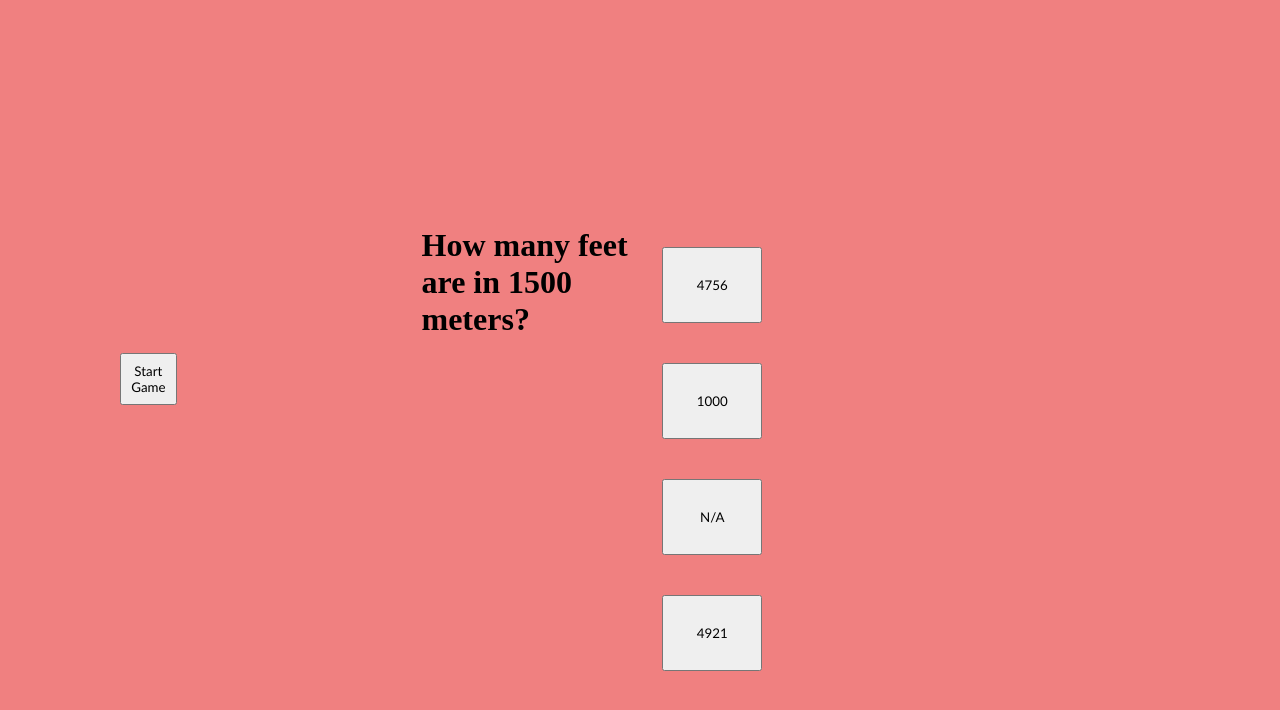
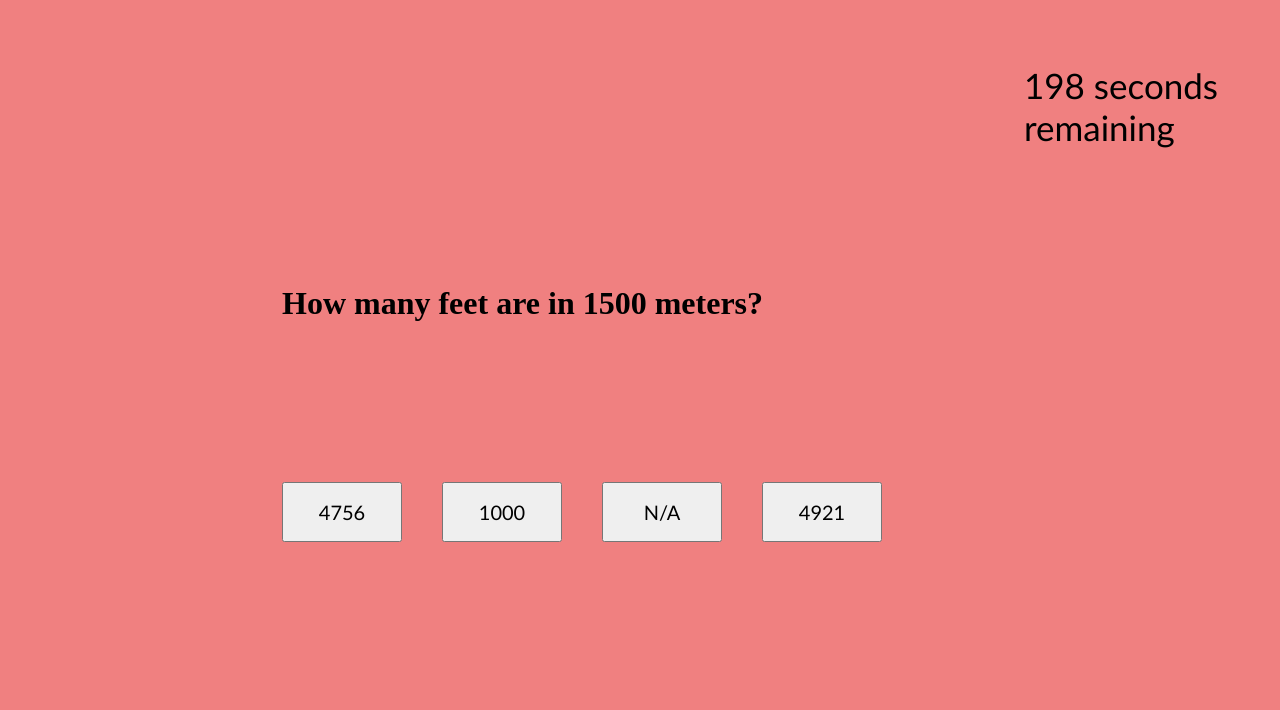
Before and after one commit to JasonGabs/Multiple_Choice_Quiz, a plain HTML site: page index.html in a window 1280 px wide. Both pictures are taken after a click on the button "Start Game". Drawn offline with Linux system fonts and the light colour scheme.

Commit message:
Updated functionality of repeated quizzes

```diff
--- a/Develop/script.js
+++ b/Develop/script.js
@@ -2,12 +2,12 @@
 // const secondButton = document.querySelector("#button2");
 // const thirdButton = document.querySelector("#button3");
 // const fourthButton = document.querySelector("#button4");
-const startGameButton = document.getElementById("startGameButton");
-const timer = document.getElementById("#timer");
+var startGameButton = document.getElementById("startGameButton");
+var timer = document.getElementById("timer");
 // var activeQuestion = document.getElementById(".questions");
 
 var gameOver = document.getElementById("#gameOverScreen")
-
+var mainQuestion = document.querySelector("#question1");
 var allQuestions = [
     {
         question: "How many feet are in 1500 meters?",
@@ -20,21 +20,27 @@ var allQuestions = [
         answer: "K2",
     },
     {
-        question: "What is the answer to this math problem: (40 + 23 - 83 + 200 + 49 - 51) * 0?",
+        question: "Solve for x: (40 + 200 + 49 - 51) * 0 = x",
         options: ["0", "252", "1000", "-1000"],
         answer: "0",
     },
     {
         question: "Game Over!",
+        options: []
+
     },
 ]
 var currentIndex = 0;
 var storedScores = [];
-var timeScore = 0;
+
+var timeLeft = 30;
+timer.textContent = timeLeft + " seconds remaining";
 // hideElements ();
 startGameButton.addEventListener("click", function () {
     // showQuestions();
+    timerCountdown();
     updateQuestionText();
+    startGameButton.style.display = "none";
     // secondQuestion();
     // thirdQuestion();
 })
@@ -44,29 +50,76 @@ function updateQuestionText() {
 
     // allQuestions[0].style.display = "inline-flex";
     // for (var i = 0; i < allQuestions.length; i++) {
-
         document.querySelector("#buttonArea").textContent = "";
-
-        var mainQuestion = document.querySelector("#question1");
         mainQuestion.textContent = allQuestions[currentIndex].question;
-
         for (var i = 0; i < allQuestions[currentIndex].options.length; i++) {
             var questionButton = document.createElement("button");
-
-            questionButton.onclick = function() {
-                nextQuestion();
-            }
+            console.log(questionButton);
 
             questionButton.textContent = allQuestions[currentIndex].options[i];
             document.querySelector("#buttonArea").appendChild(questionButton);
+
+            questionButton.onclick = function () {
+                if (questionButton.textContent != allQuestions[currentIndex].answer) {
+                    timeLeft = timeLeft - 5
+                    nextQuestion();
+                } else {
+                    nextQuestion();
+                }
+            }
         }
 
 }
 
 function nextQuestion () {
+    if (allQuestions[currentIndex].question === "Game Over!") {
+        return
+    }
     currentIndex++;
     updateQuestionText();
 }
+
+
+
+function timerCountdown () {
+timeLeft = 200;
+timeLeft--;
+var timeInterval = setInterval(function () {
+
+    if (timeLeft > 1 && allQuestions[currentIndex].question !== "Game Over!") {
+      timer.textContent = timeLeft + ' seconds remaining';
+      timeLeft--;
+
+    } else if (timeLeft === 1) {
+      timer.textContent = timeLeft + ' second remaining';
+      timeLeft--;
+
+    } else {
+      timer.textContent = "Times Up!";
+      mainQuestion.textContent = allQuestions[allQuestions.length - 1].question;
+      document.querySelector("#buttonArea").textContent = "";
+      startGameButton.style.display = "";
+      currentIndex = 0;
+      clearInterval(timeInterval);
+    }
+  }, 1000);
+}
+
+// function playAgain () {
+//     if (allQuestions[currentIndex].question = "Game Over!") {
+//         var playAgainButton = document.createElement("button");
+//         document.querySelector("#buttonArea").appendChild(playAgainButton);
+//         playAgainButton.textContent = "Play Again?";
+
+//         playAgainButton.onclick = function () {
+//             timerCountdown();
+//             updateQuestionText();
+//             startGameButton.style.display = "none";
+//         }
+//     }
+// }
+
+
 // function hideElements () {
 //     firstButton.style.display = "none";
 //     secondButton.style.display = "none";
--- a/Develop/style.css
+++ b/Develop/style.css
@@ -5,7 +5,7 @@
 
 body {
     background-color: lightcoral;
-    height: fit-content;
+
 }
 /* .startGameButton {
   display: inline-flex;
@@ -16,7 +16,7 @@ body {
     align-items: center;
     justify-content: center;
     height: 100%;
-    max-height: 150px;
+    max-height: 250px;
     max-width: 80%;
     padding: 100px;
     margin-top: 50px;
@@ -24,24 +24,43 @@ body {
 
   .questions {
     display: flex;
+    flex-direction: column;
     align-items: center;
     justify-content: center;
-    margin-top: 12%;
+    margin-top: 5%;
     font-size: 35px;
     font-family:'Trebuchet MS', 'Lucida Sans Unicode', 'Lucida Grande', 'Lucida Sans', Arial, sans-serif
   }
+  h1 {
+    padding-left: 20px;
+    padding-bottom: 20%;
+  }
 
   .quizArea {
-    display: inline-flex;
-    margin: 20%;
-    padding: 20px;
-    max-height: fit-content;
+
+    margin: 10%;
+    padding: px;
+    /* max-height: fit-content; */
   }
 
   button {
     padding: 8px;
+    padding-top: 40;
     margin: 20px;
-    width: 100px;
-    height: 25%;
+    width: 120px;
+    height: 60px;
+    font-size: 20px;
     font-family:'Trebuchet MS', 'Lucida Sans Unicode', 'Lucida Grande', 'Lucida Sans', Arial, sans-serif ;
   }
+
+  #timer {
+    display: flex;
+    align-items: center;
+    margin-left: 80%;
+
+    font-size: 35px;
+    font-family:'Trebuchet MS', 'Lucida Sans Unicode', 'Lucida Grande', 'Lucida Sans', Arial, sans-serif
+  }
+#buttonArea {
+  width: 700px;
+}
--- a/index.html
+++ b/index.html
@@ -8,20 +8,15 @@
 </head>
 <body>
     <section class="questions"></section>
+    <div id="timer"></div>
     <div class="container">
-        <div id="timer"></div>
         <button id="startGameButton">Start Game</button>
         <div class="quizArea">
             <h1 id="question1"></h1>
             <div id="buttonArea">
 
             </div>
-            <!-- <button id="button1">sample</button>
-            <button id="button2">sample</button>
-            <button id="button3">sample</button>
-            <button id="button4">sample</button> -->
         </div>
-        <div id="gameOverText"></div>
     </div>
     <script src="./Develop/script.js"></script>
 </body>
```
